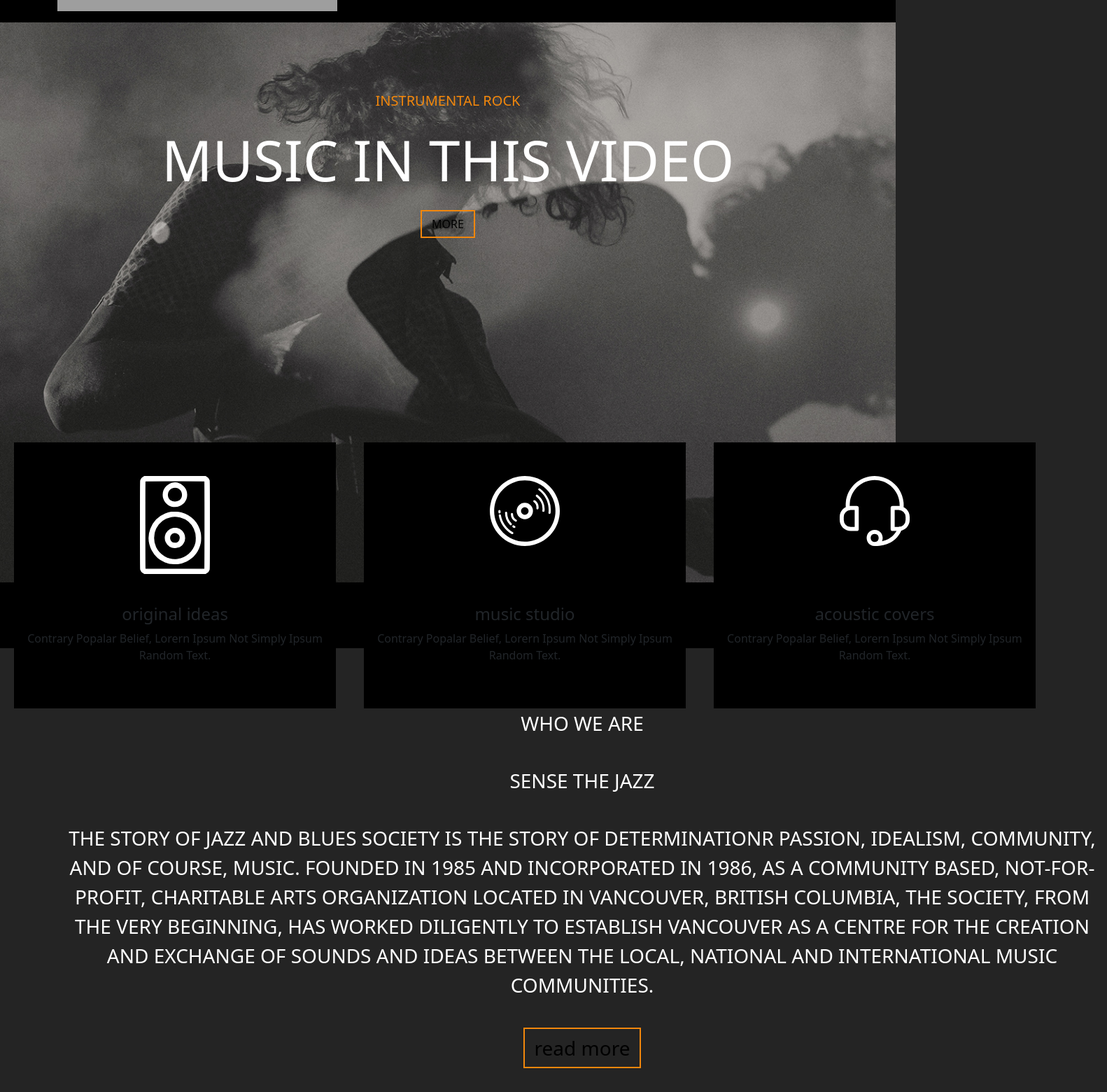
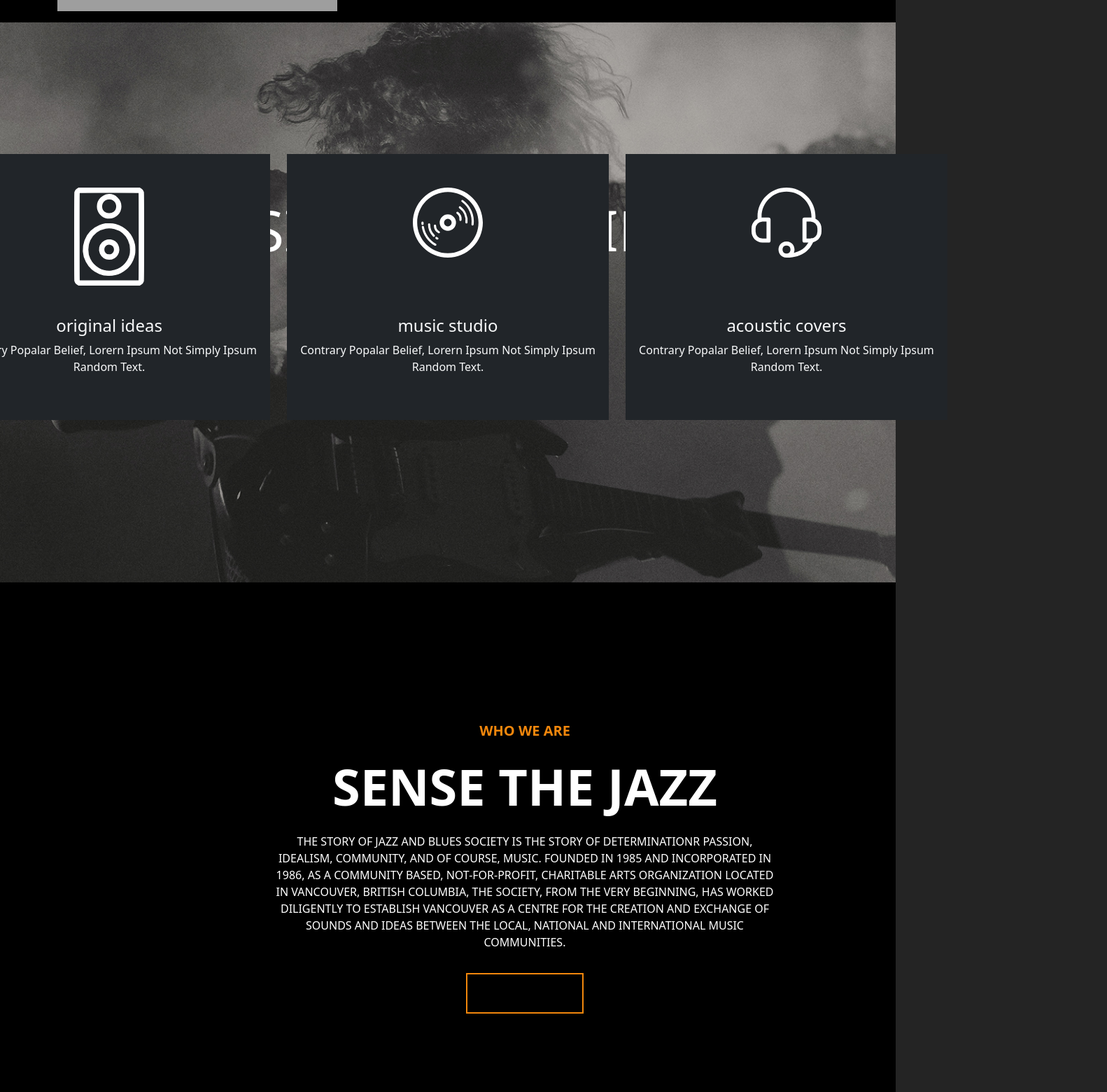
Before and after one commit to albertoferri/proj-html-vuejs, a Vue app: page / in a window 1280 px wide. Shown: the part 300-1860 px from the top of the page at 70% size, 1582 px wide, since content can reach past the window. Before the commit the page ends 1826 px from the top, so only its background shows below. Built offline with nearby package versions, Linux system fonts and the light colour scheme; grey boxes are pictures that could not be loaded.

Commit message:
finito jumbo

```diff
--- a/src/components/AppJumbo.vue
+++ b/src/components/AppJumbo.vue
@@ -1,5 +1,6 @@
 <script>
 import Types from './Types.vue';
+import jazz from './jazz.vue';
 
 import {store} from '../store.js';
 
@@ -11,6 +12,7 @@ export default{
     },
     components:{
         Types,
+        jazz,
     }
 
 
@@ -20,7 +22,7 @@ export default{
 
 <template>
 
-<div class="container-fluid position-absolute ">
+<div class="container-fluid">
 
     <div class="title-box d-flex flex-column gap-3 text-uppercase align-items-center">
         <h5>instrumental rock</h5>
@@ -30,20 +32,13 @@ export default{
 
 </div>
 
-    <div>
+<div class="types-container">
+    <Types></Types>
+</div>
 
-        <Types></Types>
+<jazz></jazz>
 
-    </div>
 
-    <div class="container">
-        <div class="row flex-column text-white text-uppercase">
-            <div class="col text-center fs-3">Who we are</div>
-            <div class="col text-center fs-3">sense the jazz</div>
-            <div class="col text-center fs-3">The Story Of Jazz And Blues Society Is The Story Of Determinationr Passion, Idealism, Community, And Of Course, Music. Founded In 1985 And Incorporated In 1986, As A Community Based, Not-For-Profit, Charitable Arts Organization Located In Vancouver, British Columbia, The Society, From The Very Beginning, Has Worked Diligently To Establish Vancouver As A Centre For The Creation And Exchange Of Sounds And Ideas Between The Local, National And International Music Communities.</div>
-            <div class="col text-center fs-3"><button>read more</button></div>
-        </div>
-    </div>
 
 
 
@@ -63,7 +58,7 @@ export default{
 
     .title-box{
         position: relative;
-        top: 100px;
+        top: 200px;
 
         h5{
             color: $thatOrange,
@@ -76,6 +71,13 @@ export default{
     }
 }
 
+.types-container {
+  position: absolute;
+  bottom: -100px;
+  left: 50%;
+  transform: translate(-50%);
+}
+
 
 
 
--- a/src/components/Types.vue
+++ b/src/components/Types.vue
@@ -18,10 +18,10 @@ export default{
 
 <template>
 
-    <ul class="row justify-content-center">
-        <li id="item" class="col-4 bg-black px-2 py-5 d-flex flex-column justify-content-between align-items-center " v-for="(item, index) in comp" :key="index">
+    <ul class="row justify-content-center gap-4">
+        <li id="item" class="col-4 bg-dark px-2 py-5 d-flex flex-column justify-content-between align-items-center " v-for="(item, index) in comp" :key="index">
             <img class="img-fluid" :src="item.src" alt="Image">
-            <div id="info">
+            <div id="info" class="text-light">
                 <h4>{{ item.titolo }}</h4>
                 <p>{{ item.text }}</p>
             </div>
@@ -38,10 +38,6 @@ export default{
     width: 1500px;
 
     margin: 0 auto;
-
-    position: relative;
-    top: 600px;
-    gap: 40px;
 
 
     #item{
--- /dev/null
+++ b/src/components/jazz.vue
@@ -0,0 +1,43 @@
+<script>
+export default{
+
+
+
+}
+
+
+</script>
+
+<template>
+
+    <div class="row justify-content-center">
+
+        <div id="info" class="col-6 d-flex flex-column gap-3 text-white text-uppercase pb-5">
+            <h5 class="text-center fw-bold">Who we are</h5>
+            <h2 class="text-center display-2 fw-bold">sense the jazz</h2>
+            <p class="text-center">
+                The Story Of Jazz And Blues Society Is The Story Of Determinationr Passion, Idealism, Community, And Of Course, Music. Founded In 1985 And Incorporated In 1986, As A Community Based, Not-For-Profit, Charitable Arts Organization Located In Vancouver, British Columbia, The Society, From The Very Beginning, Has Worked Diligently To Establish Vancouver As A Centre For The Creation And Exchange Of Sounds And Ideas Between The Local, National And International Music Communities.
+            </p>
+            <div class="text-center fs-3"><button>read more</button></div>
+        </div>
+    </div>
+
+</template>
+
+<style scoped lang="scss">
+@use '../styles/variables' as *;
+
+.row{
+
+    #info{
+        margin: 200px 0;
+    }
+
+    h5{
+        color: $thatOrange;
+    }
+}
+
+
+
+</style>
```
